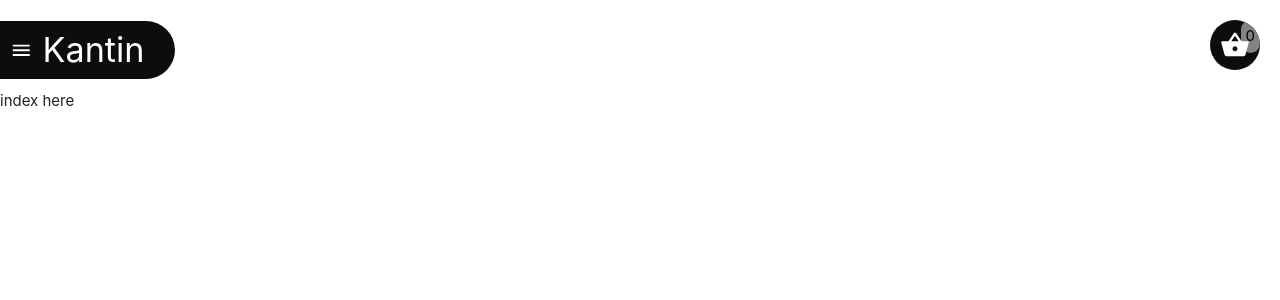
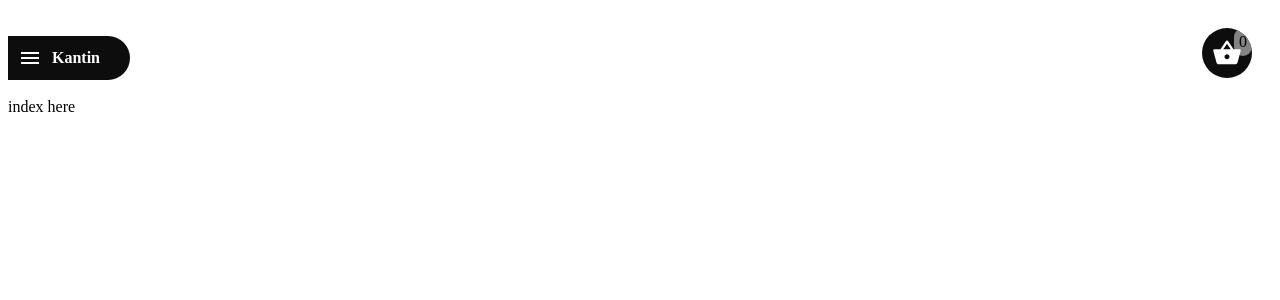
Before and after one commit to mawayalebo/kantin-sa, a Next.js app: page / in a window 1280 px wide. Shown: the top 300 px of the page. Built offline with nearby package versions, Linux system fonts and the light colour scheme.

Commit message:
removing materialize

```diff
--- a/pages/_app.js
+++ b/pages/_app.js
@@ -3,11 +3,6 @@ import Head from "next/head";
 function MyApp({ Component, pageProps }) {
   return(
     <div>
-      <Head>
-        <script src="https://code.jquery.com/jquery-3.6.0.js" integrity="sha256-H+K7U5CnXl1h5ywQfKtSj8PCmoN9aaq30gDh27Xc0jk=" crossorigin="anonymous"></script>
-        <link rel="stylesheet" href="https://cdnjs.cloudflare.com/ajax/libs/materialize/1.0.0/css/materialize.min.css"/>
-        <script src="https://cdnjs.cloudflare.com/ajax/libs/materialize/1.0.0/js/materialize.min.js"></script>
-      </Head>
       <Layout>
         <Component {...pageProps} />
       </Layout>
```
